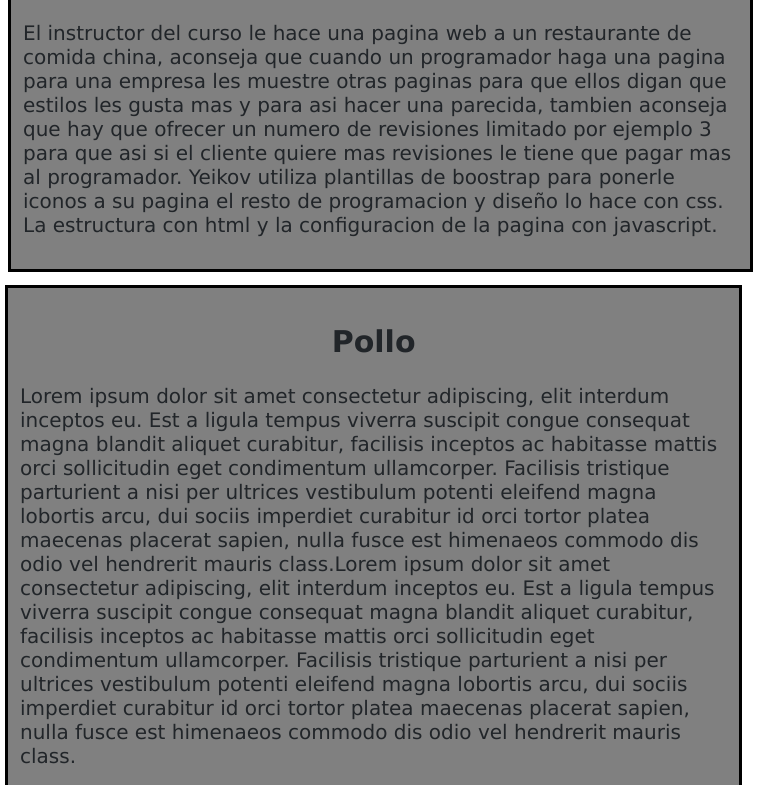
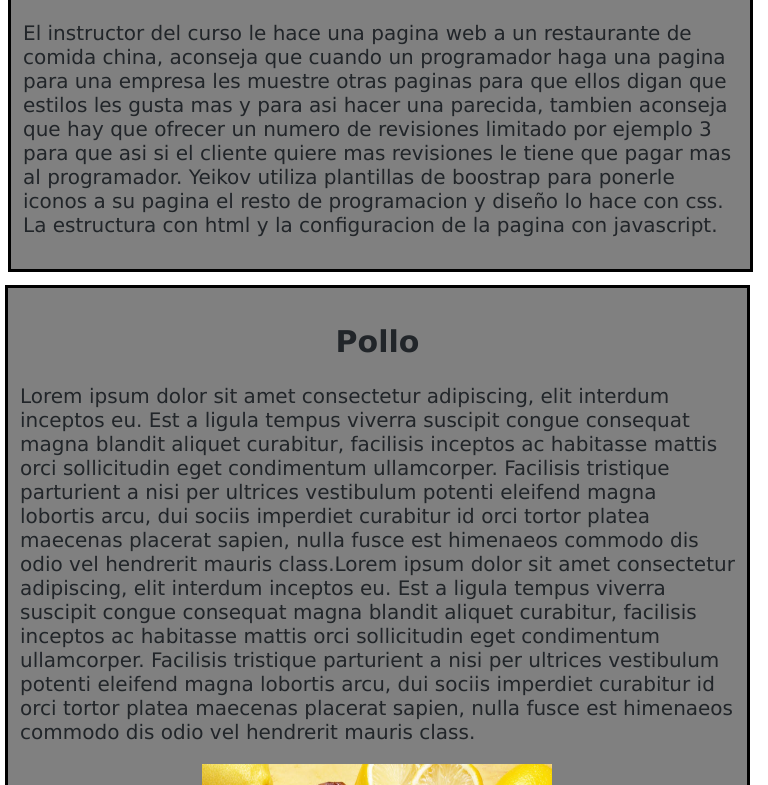
Before and after one commit to JordyJosueAlbe/dos, a plain HTML site: page final.html in a window 768 px wide. Shown: the part 467-1252 px from the top of the page. Drawn offline with nearby package versions, Linux system fonts and the light colour scheme.

Commit message:
La pagina chato

```diff
--- a/116.css
+++ b/116.css
@@ -75,7 +75,7 @@ h1 {
 
 @media (min-width: 767px) and (max-width:  991px) {
 	.label {
-		width: 96%;
+		width: 97%;
 	}
 
 @media (min-width: 992px) {
```
